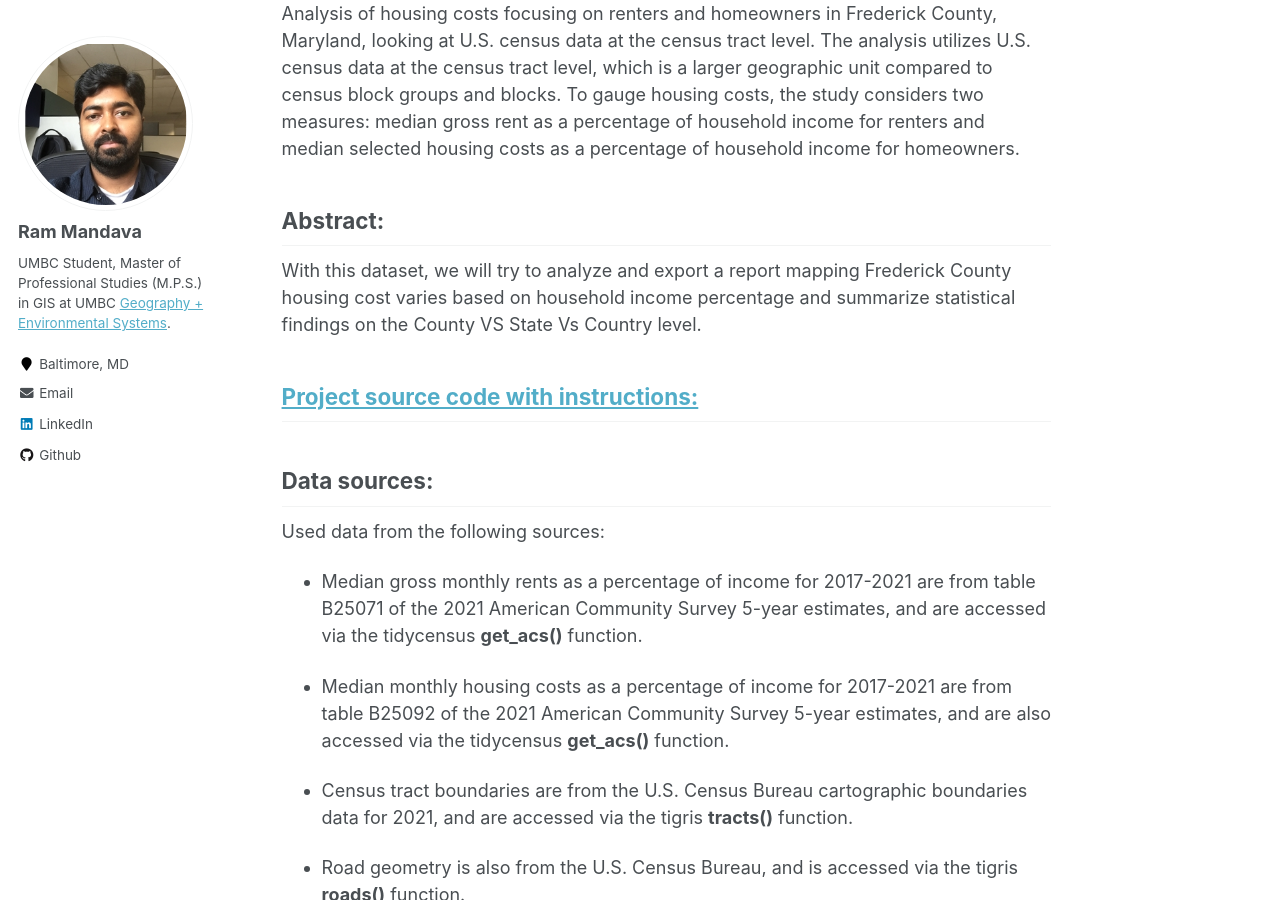
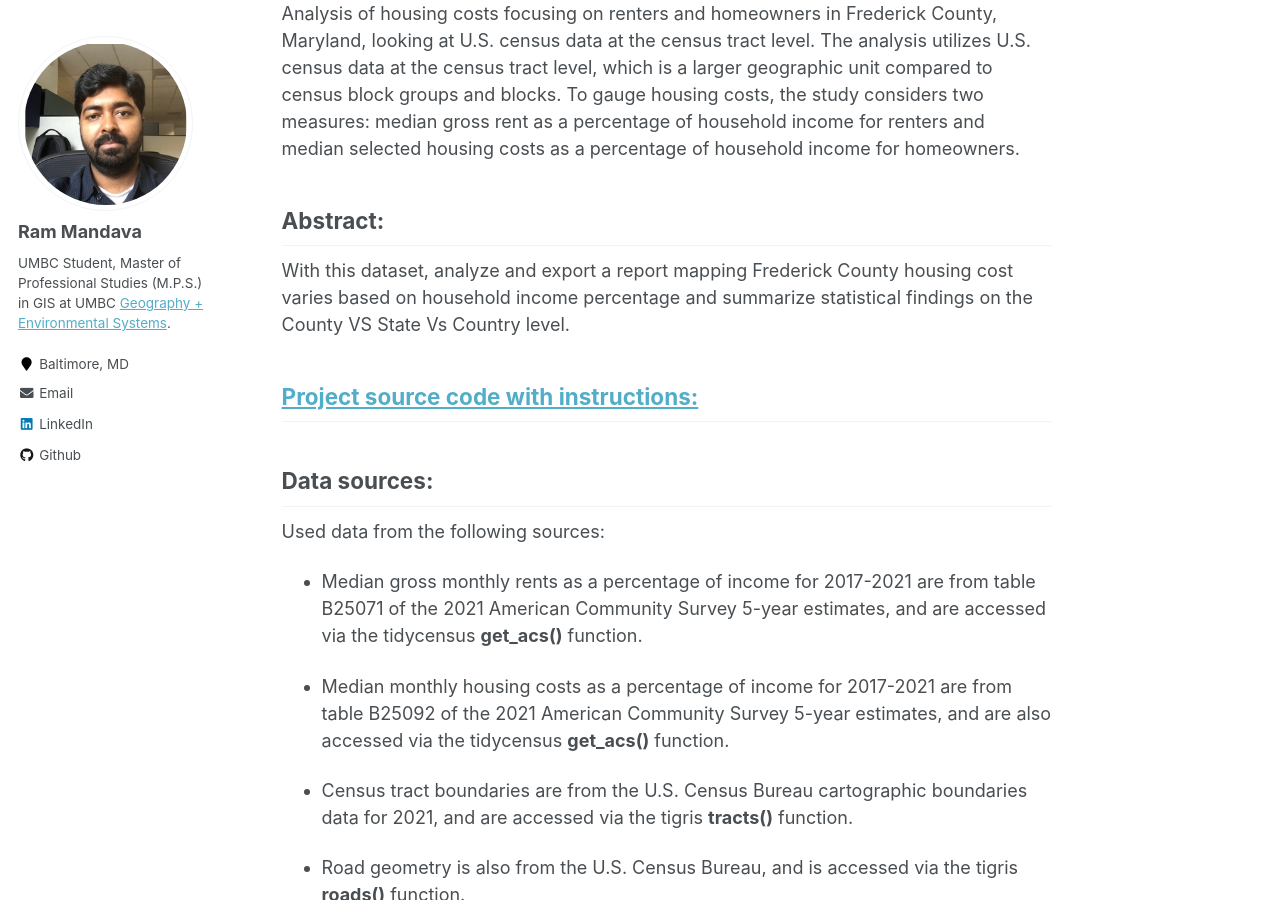
Before and after one commit to mandavaram/mandavaram.github.io, a Jekyll site: the page built from _portfolio/Final_Project.md, in a window 1280 px wide and 900 px high, scrolled down 461 px. Built offline with Jekyll 4.4.1, drawn with Linux system fonts in a browser that asks for light colours.

Commit message:
Update Final_Project.md

```diff
--- a/_portfolio/Final_Project.md
+++ b/_portfolio/Final_Project.md
@@ -16,7 +16,7 @@ Analysis of housing costs focusing on renters and homeowners in Frederick County
 The analysis utilizes U.S. census data at the census tract level, which is a larger geographic unit compared to census block groups and blocks. To gauge housing costs, the study considers two measures: median gross rent as a percentage of household income for renters and median selected housing costs as a percentage of household income for homeowners.
 
 ## Abstract:
-With this dataset, we will try to analyze and export a report mapping Frederick County housing cost varies based on household income percentage and summarize statistical findings on the County VS State Vs Country level.
+With this dataset, analyze and export a report mapping Frederick County housing cost varies based on household income percentage and summarize statistical findings on the County VS State Vs Country level.
 
 ## <a href="/_pages/Relative_Housing_Costs_Analysis.html">Project source code with instructions:</a>
 
```
